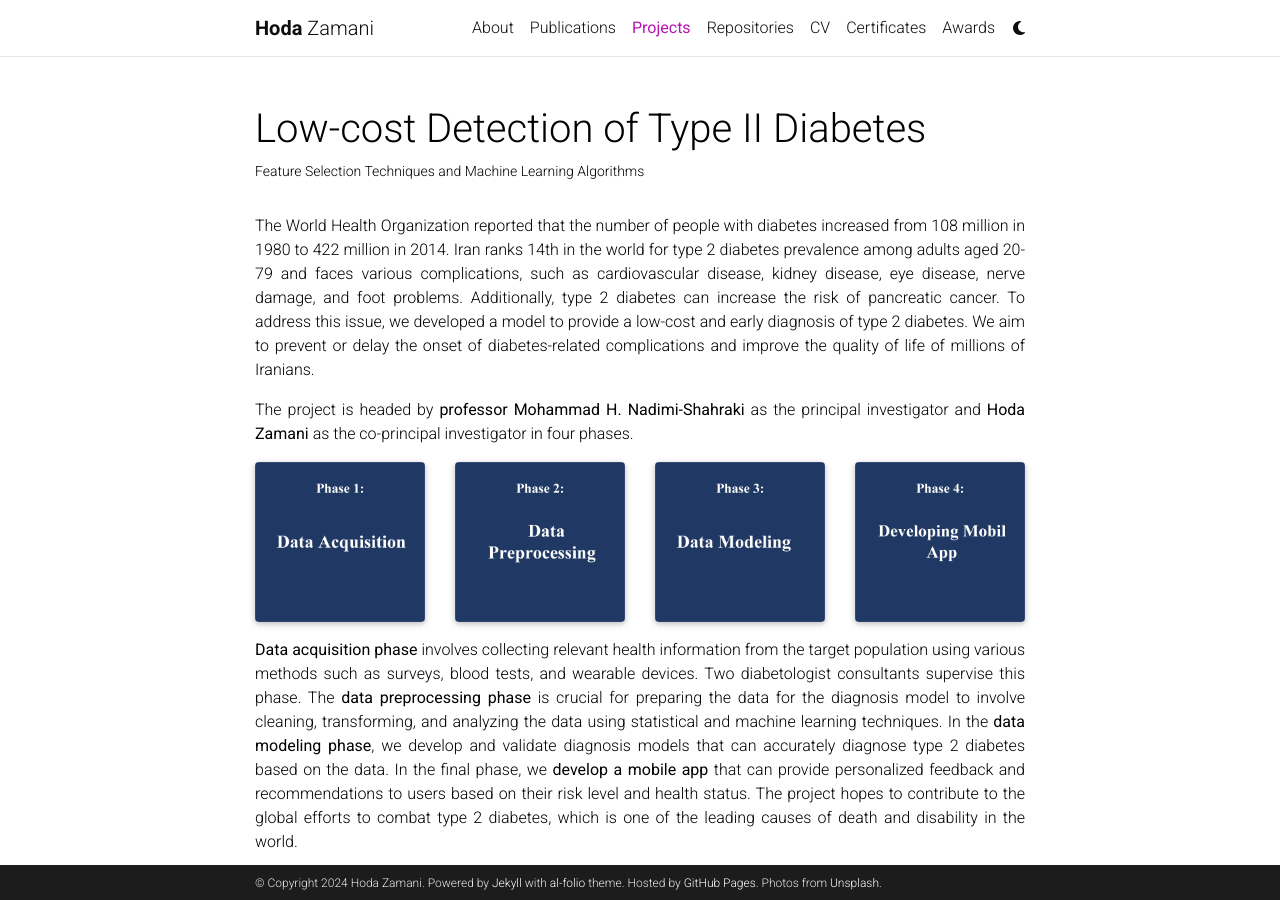
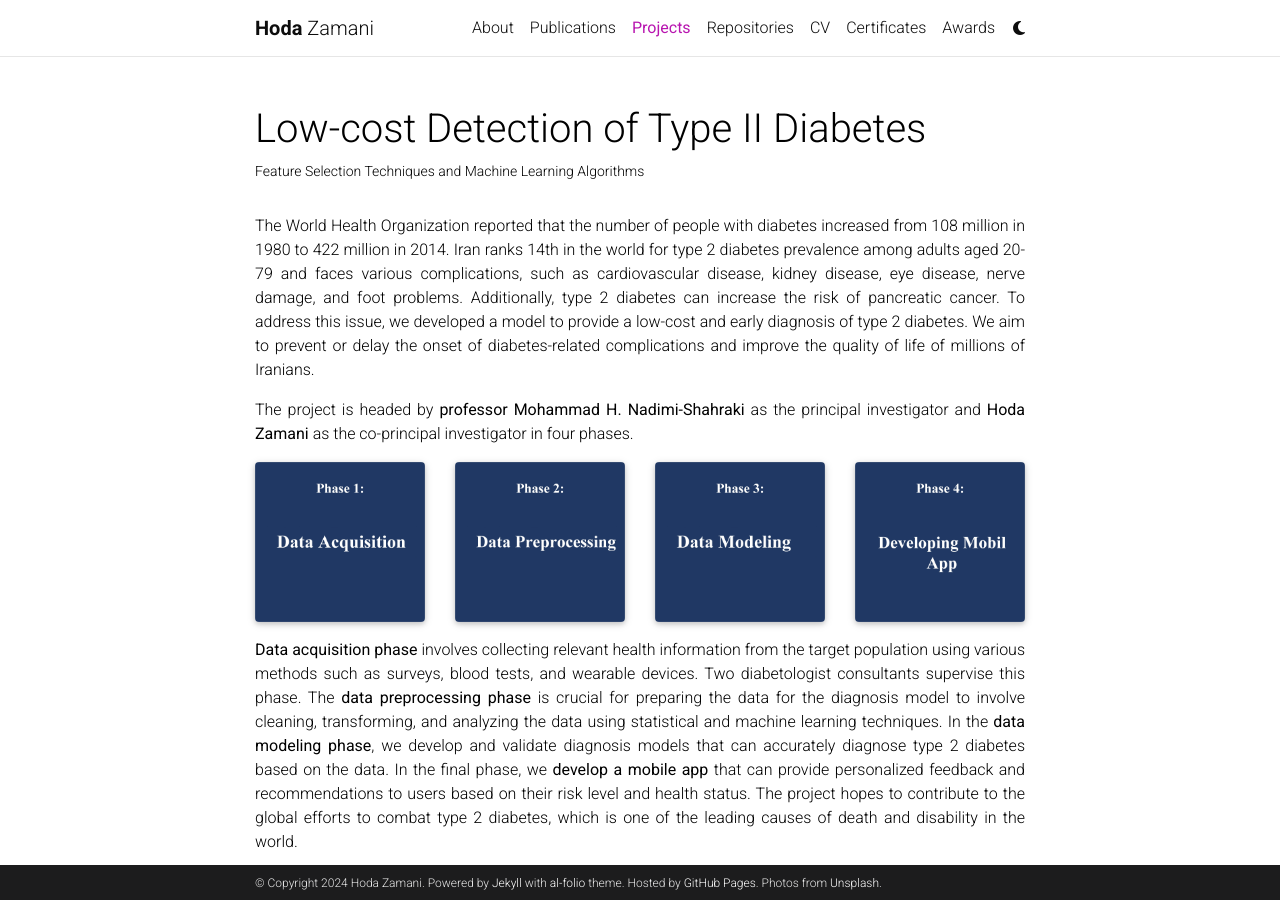
Before and after one commit to HodaZamani/HodaZamani.github.io, a Jekyll site: the page built from _projects/1_project.md, in a window 1280 px wide and 900 px high. Built offline with Jekyll 4.4.1, drawn with Linux system fonts in a browser that asks for light colours; full-size pictures stand in for the smaller copies a plugin makes; comment, search, counter and statistics services are not loaded; a style sheet for code colours, icons or effects is not loaded.

Commit message:
Update 1_project.md

```diff
--- a/_projects/1_project.md
+++ b/_projects/1_project.md
@@ -17,13 +17,13 @@
         {% include figure.html path="assets/img/P01.jpg" title="Example image" class="img-fluid rounded z-depth-1" %}
     </div>
     <div class="col-sm mt-3 mt-md-0">
-        {% include figure.html path="assets/img/P2.jpg" title="example image" class="img-fluid rounded z-depth-1" %}
+        {% include figure.html path="assets/img/P002.jpg" title="example image" class="img-fluid rounded z-depth-1" %}
     </div>
     <div class="col-sm mt-3 mt-md-0">
         {% include figure.html path="assets/img/P3.jpg" title="example image" class="img-fluid rounded z-depth-1" %}
     </div>
     <div class="col-sm mt-3 mt-md-0">
-        {% include figure.html path="assets/img/P4.jpg" title="example image" class="img-fluid rounded z-depth-1" %}
+        {% include figure.html path="assets/img/P004.jpg" title="example image" class="img-fluid rounded z-depth-1" %}
     </div>
 </div>
 
```
